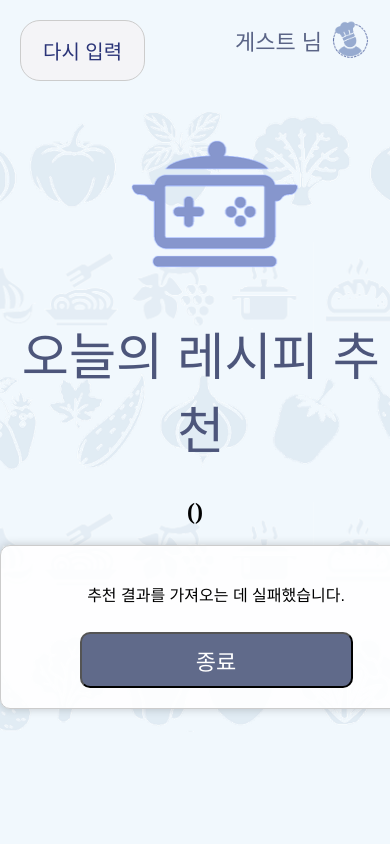
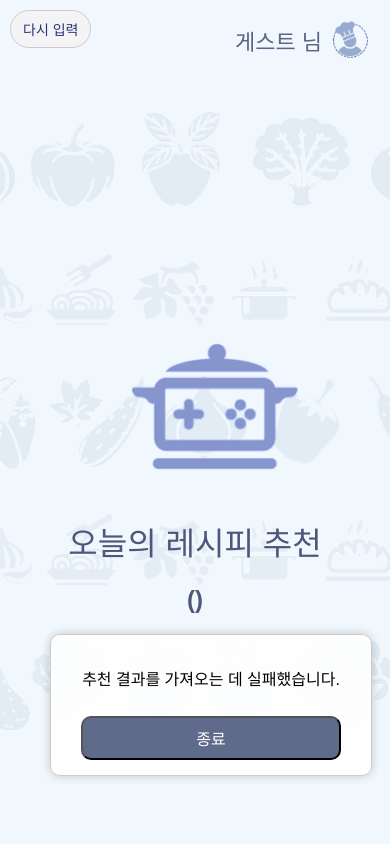
Before and after one commit to Nicholas-Olsen/Todays-Best-Recipe, a Django app: page /result/ in a window 390 px wide; the page is wider, and only the part inside the window is pictured. Run offline with Django 5.2, Linux system fonts and the light colour scheme; some web fonts are replaced.

Commit message:
Update result.css

```diff
--- a/mysite/blog/static/css/result.css
+++ b/mysite/blog/static/css/result.css
@@ -5,7 +5,12 @@ h1 {
     font-weight: 400;
     margin-top: 40px;
     margin-left: 3%;
- }
+}
+
+body {
+    overflow-x: auto;
+    overflow-y: auto;
+}
 
 form {
     width: 100%;
@@ -14,8 +19,9 @@ form {
     align-items: center;
     flex-direction: column;
 }
-
-/* 결과 박스 스타일 */
+.logo_img img {
+    margin-top: 150%;
+}
 .result-box {
     border: 1px solid #ccc;
     border-radius: 10px;
@@ -26,24 +32,21 @@ form {
     align-items: center;
     font-family: 'Galmuri', sans-serif;
     padding: 20px;
-    width: 100%;
+    width: 90%;
     max-width: 600px;
+    max-height: 80vh;
+    overflow-y: auto;
     margin: 0 auto;
     z-index: 1;
 }
 
-/* GPT 결과 제목 */
 .result-box h2 {
     color: #6D7485;
     font-weight: bold;
     font-family: 'Galmuri', sans-serif;
     text-align: left;
     margin-bottom: 15px;
-}
-
-.result-box h2 {
     font-size: 1.6em;
-    font-weight: bold;
 }
 
 .bullet {
@@ -51,9 +54,9 @@ form {
     font-family: 'Galmuri', sans-serif;
     font-weight: bold;
     margin-right: 8px;
+    font-size: 1.3em;
 }
 
-/* 입력된 재료 영역 */
 .ingredient-section {
     font-family: 'Galmuri', sans-serif;
     font-size: 1.2em;
@@ -67,43 +70,27 @@ form {
     width: 100%;
 }
 
-/* 출력 형식 - 요리 종류 & 추천 요리 */
 .category-section, .recipe-section {
     font-size: 1.1em;
     font-weight: bold;
     color: #2a3478;
     margin-top: 10px;
     font-family: 'Galmuri', sans-serif;
-    font-weight: bold;
     text-align: left;
     width: 100%;
 }
 
-/* 추천 요리 텍스트 */
-.category, .recipe-name {
-    font-size: 1.1em;
-    color: #333;
-    margin-bottom: 15px;
-    font-family: 'Galmuri', sans-serif;
-    font-weight: bold;
-    text-align: left;
-    width: 100%;
-}
-
-/* 레시피 단계 */
 .recipe-steps {
     background-color: #f9f9f9;
     padding: 10px;
     border-left: 5px solid #2a3478;
     font-size: 1em;
     font-family: 'Galmuri', sans-serif;
-    font-weight: 400;
     width: 100%;
     text-align: left;
-    margin-left: 20px; /* 왼쪽 여백을 추가 */
+    margin-left: 20px;
 }
 
-/* 다시 입력 */
 .again-button {
     position: absolute;
     top: 20px;
@@ -117,7 +104,6 @@ form {
     cursor: pointer;
     font-size: 20px;
     text-decoration: none;
-    display: inline-block;
     transition: background-color 0.3s ease, color 0.3s ease;
 }
 
@@ -137,7 +123,6 @@ form {
     resize: vertical;
 }
 
-/* 버튼 */
 .finish-btn {
     margin-top: 10px;
     width: 70%;
@@ -150,7 +135,6 @@ form {
     font-size: 22px;
     font-weight: 400;
     text-decoration: none;
-    display: inline-block;
     transition: background-color 0.3s ease;
 }
 
@@ -158,13 +142,75 @@ form {
     background-color: darkblue;
 }
 
-/* 응답 내용 스타일 */
 .response-text {
     color: #424242;
-    font-weight: bold;
+    font-weight: 400;
 }
 
-/* 텍스트 스타일 */
+.recipe_step {
+    text-align: left;
+}
+
+.recipe_step h2 {
+    text-align: left;
+    font-family: 'RoundMo', sans-serif;
+}
+h2 {
+    font-family: 'RoundMo', sans-serif;
+    color: #4d567b;
+
+}
+
 li {
     color: #424242;
+    text-align: left;
+    font-family: 'RoundMo', sans-serif;
+    line-height: 1.2;
 }
+
+@media (max-width: 768px) {
+    h1 {
+        font-size: 2.5em;
+        text-align: center;
+        margin-left: 0;
+    }
+    .result-box {
+        width: 95%;
+        max-height: 70vh;
+    }
+    .again-button {
+        top: 10px;
+        left: 10px;
+        padding: 10px 15px;
+        font-size: 16px;
+    }
+    .finish-btn {
+        width: 90%;
+        font-size: 18px;
+    }
+    .recipe-steps {
+        margin-left: 10px;
+    }
+}
+
+@media (max-width: 480px) {
+    h1 {
+        font-size: 2em;
+    }
+    .result-box {
+        width: 100%;
+        padding: 15px;
+        max-height: 60vh;
+    }
+    .again-button {
+        font-size: 14px;
+        padding: 8px 12px;
+    }
+    .finish-btn {
+        font-size: 16px;
+        padding: 8px;
+    }
+    .recipe-steps {
+        margin-left: 5px;
+    }
+}
```
